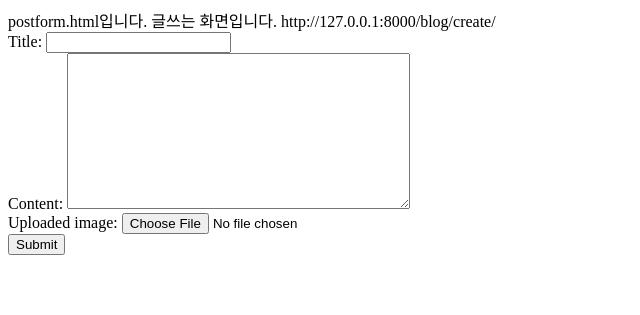
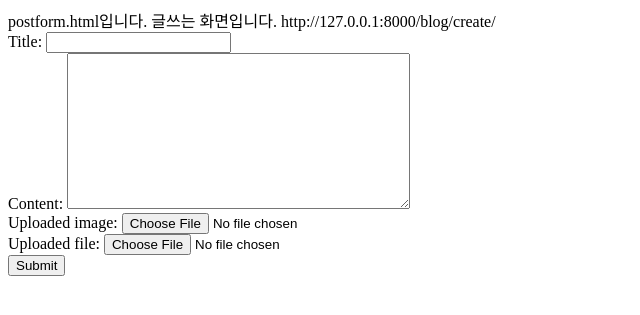
Before and after one commit to dongmisw/django_2025, a Django app: page /blog/create/ in a window 1280 px wide. Shown: the top 315 px of the page, without its empty margins (0-640 px from the left). Run offline with Django 5.2, Linux system fonts and the light colour scheme.

Commit message:
게시글 파일 첨부, 다운로드 기능

```diff
--- a/blog/forms.py
+++ b/blog/forms.py
@@ -5,7 +5,7 @@ from blog.models import Post
 class PostForm(forms.ModelForm):
     class Meta:
         model = Post
-        fields = ['title', 'content', 'uploaded_image' ]
+        fields = ['title', 'content', 'uploaded_image', 'uploaded_file' ]
 
 class PostForm1(forms.ModelForm):
     class Meta:
--- a/blog/models.py
+++ b/blog/models.py
@@ -10,7 +10,8 @@ class Post(models.Model):
                                         null=True)
     uploaded_image = models.ImageField(upload_to='images/',
                                        blank=True)
-
+    uploaded_file = models.FileField(upload_to='files/',
+                                     blank=True)
     def __str__(self):
         return f'게시글제목: {self.title} - 게시글내용 - {self.content} - 생성시간 - {self.created_date} - 업데이트-{self.updated_date}'
     def get_absolute_url(self):
--- a/blog/templates/blog/detail.html
+++ b/blog/templates/blog/detail.html
@@ -107,6 +107,9 @@
                         <section class="mb-5">
                              <p class="fs-5 mb-4"> {{ post2.content}}</p>
                         </section>
+                        {% if post2.uploaded_file %}
+                            <a href={{ post2.uploaded_file.url }}><h3>Download</h3></a>
+                        {% endif %}
                     </article>
                     <!-- Comments section-->
                     <section class="mb-5">
```
Also changed, not shown: _media/images/s1.jpg (added), blog/migrations/0005_post_uploaded_file.py (added), 1 other file.
